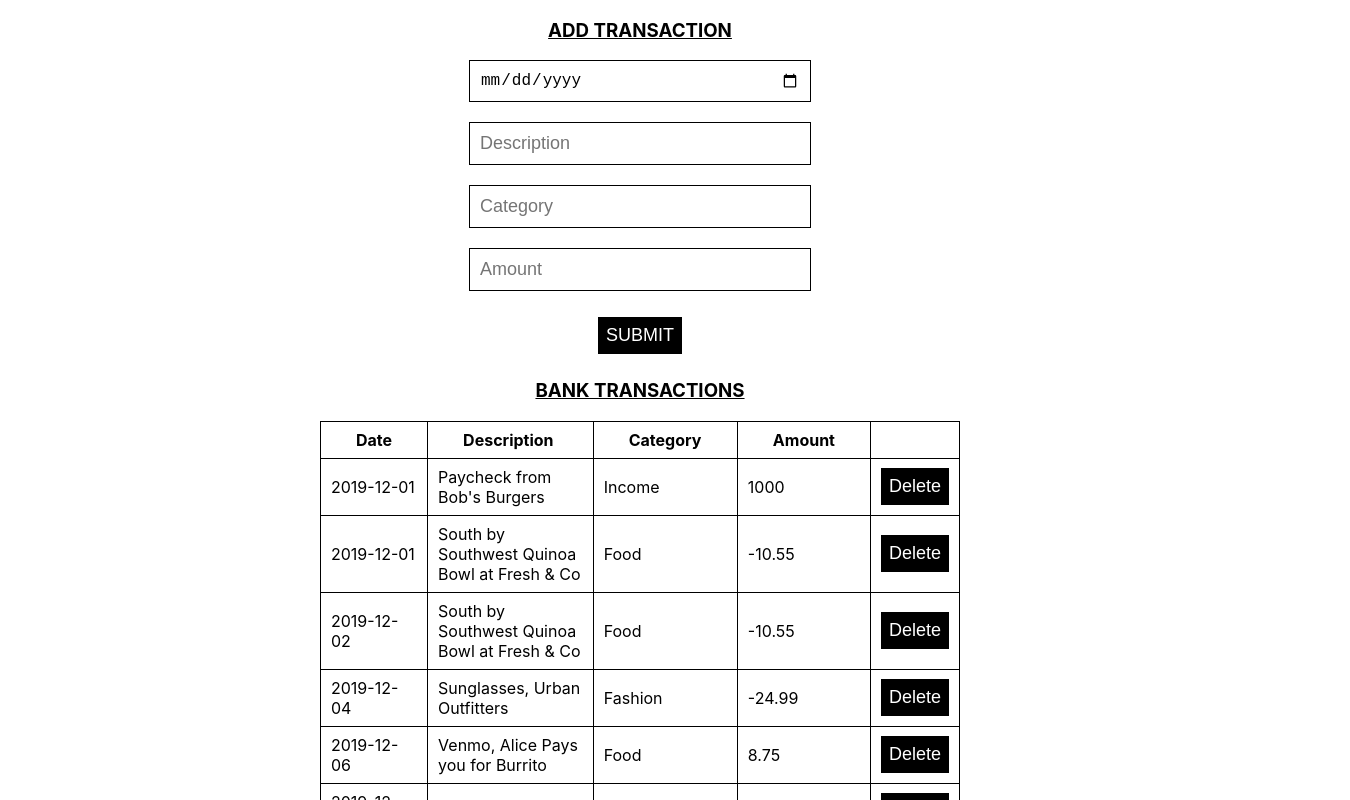
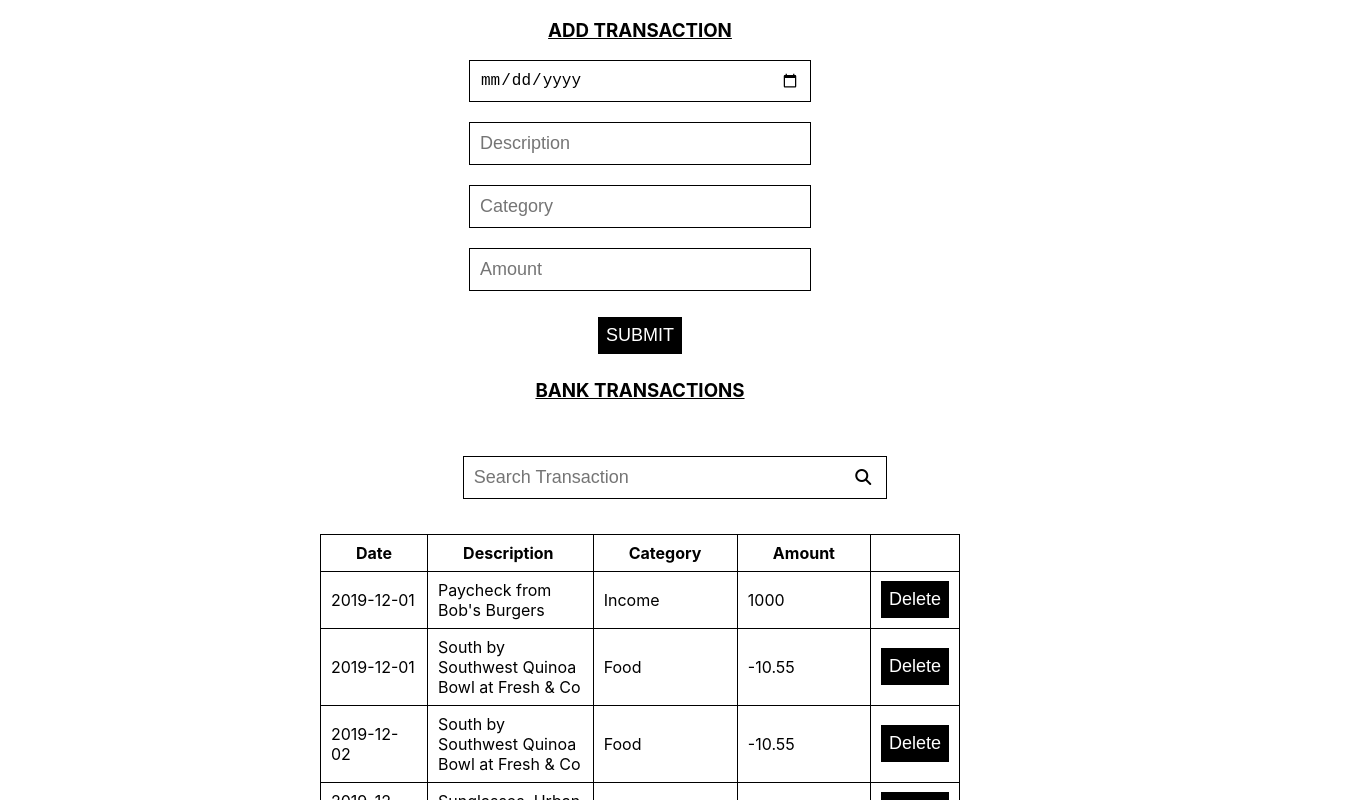
Before and after one commit to Gathoni-Wanjira/Bank-App, a React (Create React App) app: page / in a window 1280 px wide. Shown: the top 800 px of the page, 1350 px wide, since content can reach past the window. Built offline with nearby package versions, Linux system fonts and the light colour scheme; data requests are answered from the project's data file.

Commit message:
Added Search Input

```diff
--- a/src/App.css
+++ b/src/App.css
@@ -83,3 +83,31 @@ input {
   text-align: center;
   text-decoration: underline;
 }
+.Search-bar  {
+    display: flex;
+    justify-content: center;
+    align-items: center;
+    width: 100%;
+    padding: 35px;
+
+
+}
+.search-box input {
+    flex-grow: 1;
+    border: 0px;
+    outline: none;
+
+
+}
+.search-box {
+    display: flex;
+    justify-content: center;
+    align-items: center;
+    width: 33%;
+    border: 1px solid black;
+
+
+}
+.search-box i {
+padding: 0 15px;
+}
--- a/src/App.js
+++ b/src/App.js
@@ -2,6 +2,7 @@ import React, { useEffect, useState } from "react";
 import './App.css';
 import Table from './Components/Table';
 import Form from "./Components/Form";
+import Search from "./Components/Search";
 
 
 function App() {
@@ -26,6 +27,7 @@ function App() {
         <div className="App">
             <Form updateTransactions={setTransactionData} transactionData={transactionData} />
             <h3 className='transactions-heading'>BANK TRANSACTIONS</h3>
+            <Search />
             <Table dataResults={transactionData} />
 
         </div>
--- /dev/null
+++ b/src/Components/Search.js
@@ -0,0 +1,15 @@
+import React from 'react'
+
+function Search() {
+  return (
+    <div className='Search-bar'>
+        <div className='search-box'>
+        <input type = "text" placeholder='Search Transaction'></input><i class="fa-solid fa-magnifying-glass"></i>
+        </div>
+
+
+    </div>
+  )
+}
+
+export default Search
```
